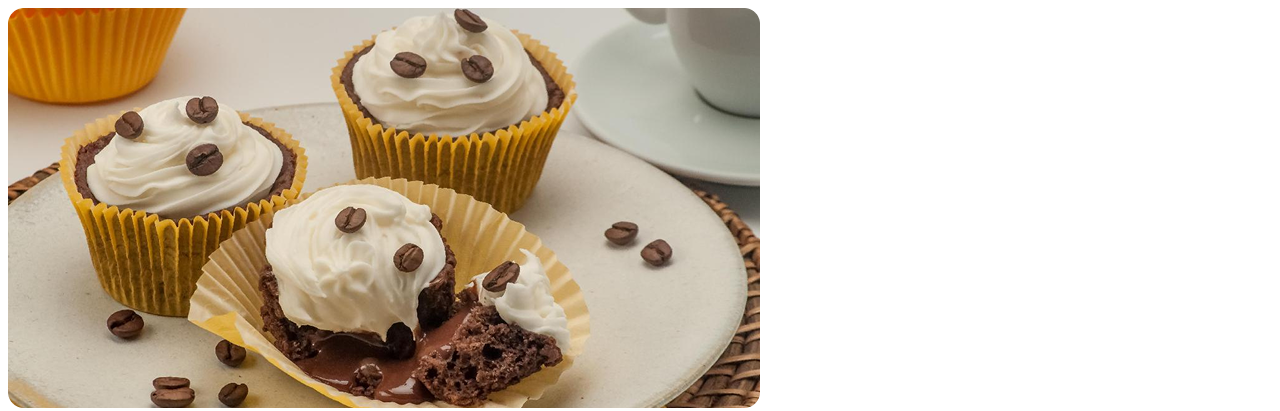
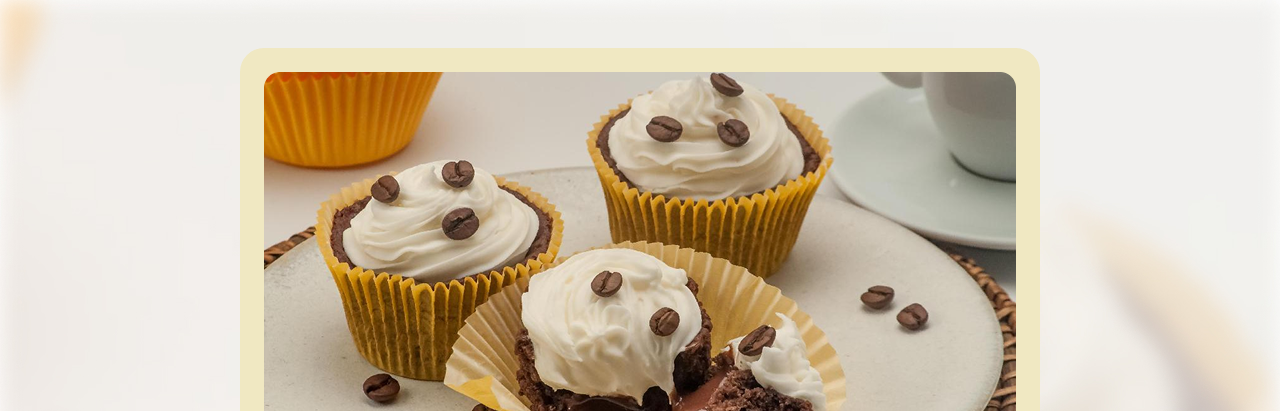
Before and after one commit to camendesique/pagina-de-receita, a plain HTML site: page index.html in a window 1280 px wide. Shown: the top 411 px of the page. Drawn offline with Linux system fonts and the light colour scheme.

Commit message:
images; style

```diff
--- a/index.html
+++ b/index.html
@@ -8,7 +8,7 @@
 
 </head>
 <body>
-<div id="upper image" ></div>
+  <div id="page">
 <img src="assets/main-image.png" alt="Cupcake de café">
 <div>
   <main>
@@ -69,6 +69,7 @@
 
 
 </div>
+</div>
 
 </body>
 </html>
--- a/style.css
+++ b/style.css
@@ -1,3 +1,15 @@
 body {
+background-image: url(assets/bg-image.jpg);
+background-size: cover;
 
 }
+
+#page {
+  box-sizing: border-box;
+  padding: 24px;
+  width: 800px;
+  background-color: #F0E8C2;
+  border-radius: 24px;
+  margin: 48px auto;
+
+}
```
